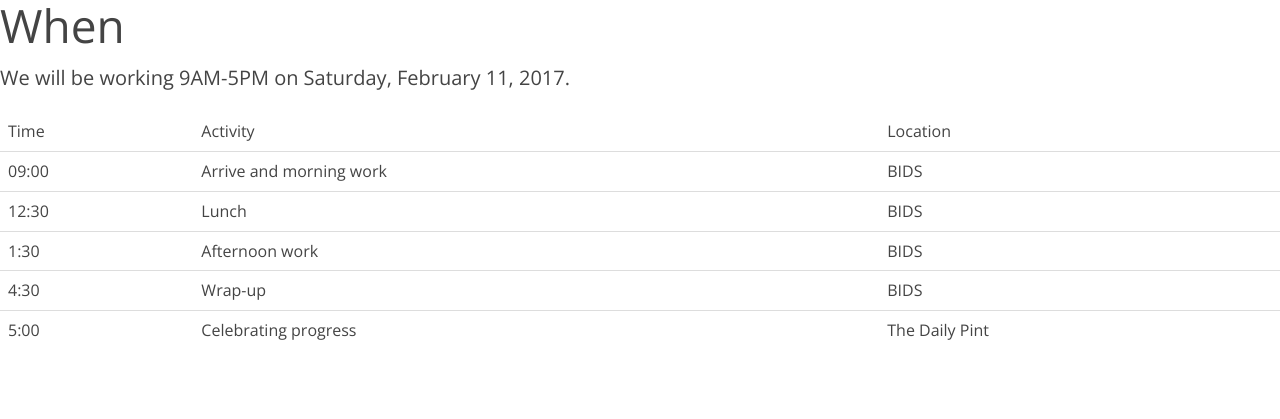
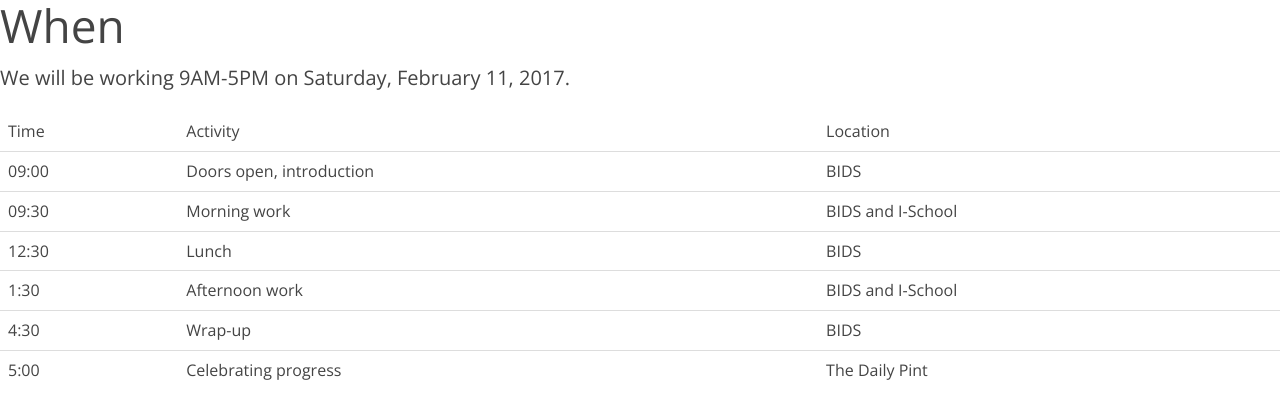
Before and after one commit to suchthis/DataRescueSFBay.github.io, a Jekyll site: the page built from 2016/_posts/2014-01-06-when.md, in a window 1280 px wide. Shown: the top 419 px of the page. Built offline with Jekyll 4.4.1, drawn with Linux system fonts in a browser that asks for light colours; nearby versions of some CDN libraries; our own code applies the rules of GitHub Pages for plain Markdown files.

Commit message:
add I-School to locations

```diff
--- a/2016/_posts/2014-01-06-when.md
+++ b/2016/_posts/2014-01-06-when.md
@@ -13,9 +13,10 @@ We will be working 9AM-5PM on Saturday, February 11, 2017.
   <table class="table">
     <thead><tr><td>Time</td><td>Activity</td><td>Location</td></tr></thead>
     <tbody>
-      <tr><td>09:00</td><td>Arrive and morning work</td><td><b>BIDS</b></td></tr>
+      <tr><td>09:00</td><td>Doors open, introduction</td><td><b>BIDS</b></td></tr>
+      <tr><td>09:30</td><td>Morning work</td><td><b>BIDS and I-School</b></td></tr>
       <tr><td>12:30</td><td>Lunch</td><td><b>BIDS</b></td></tr>
-      <tr><td>1:30</td><td>Afternoon work</td><td><b>BIDS</b></td></tr>
+      <tr><td>1:30</td><td>Afternoon work</td><td><b>BIDS and I-School</b></td></tr>
       <tr><td>4:30</td><td>Wrap-up</td><td><b>BIDS</b></td></tr>
       <tr><td>5:00</td><td>Celebrating progress</td><td><b>The Daily Pint</b></td></tr>
     </tbody>
```
